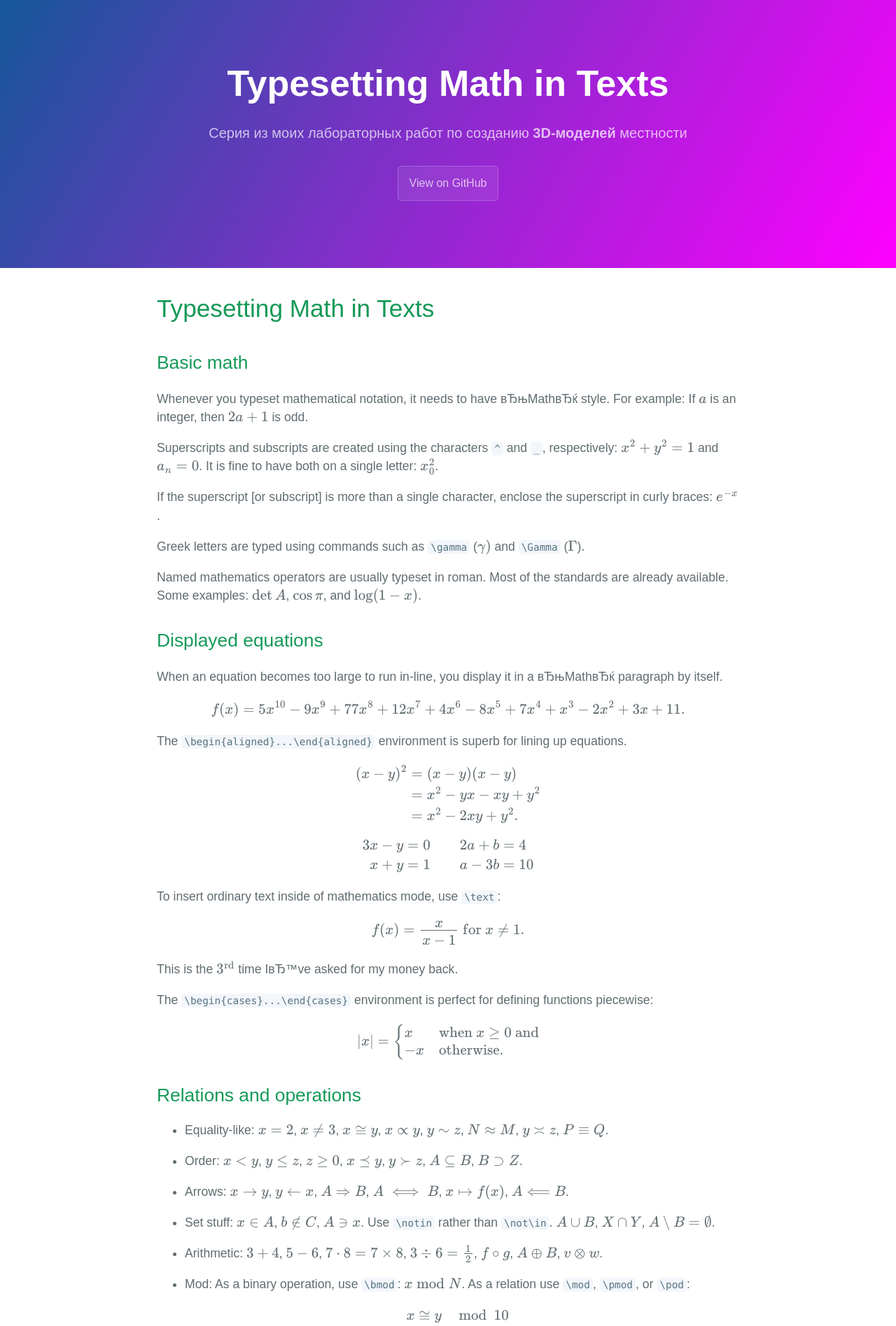
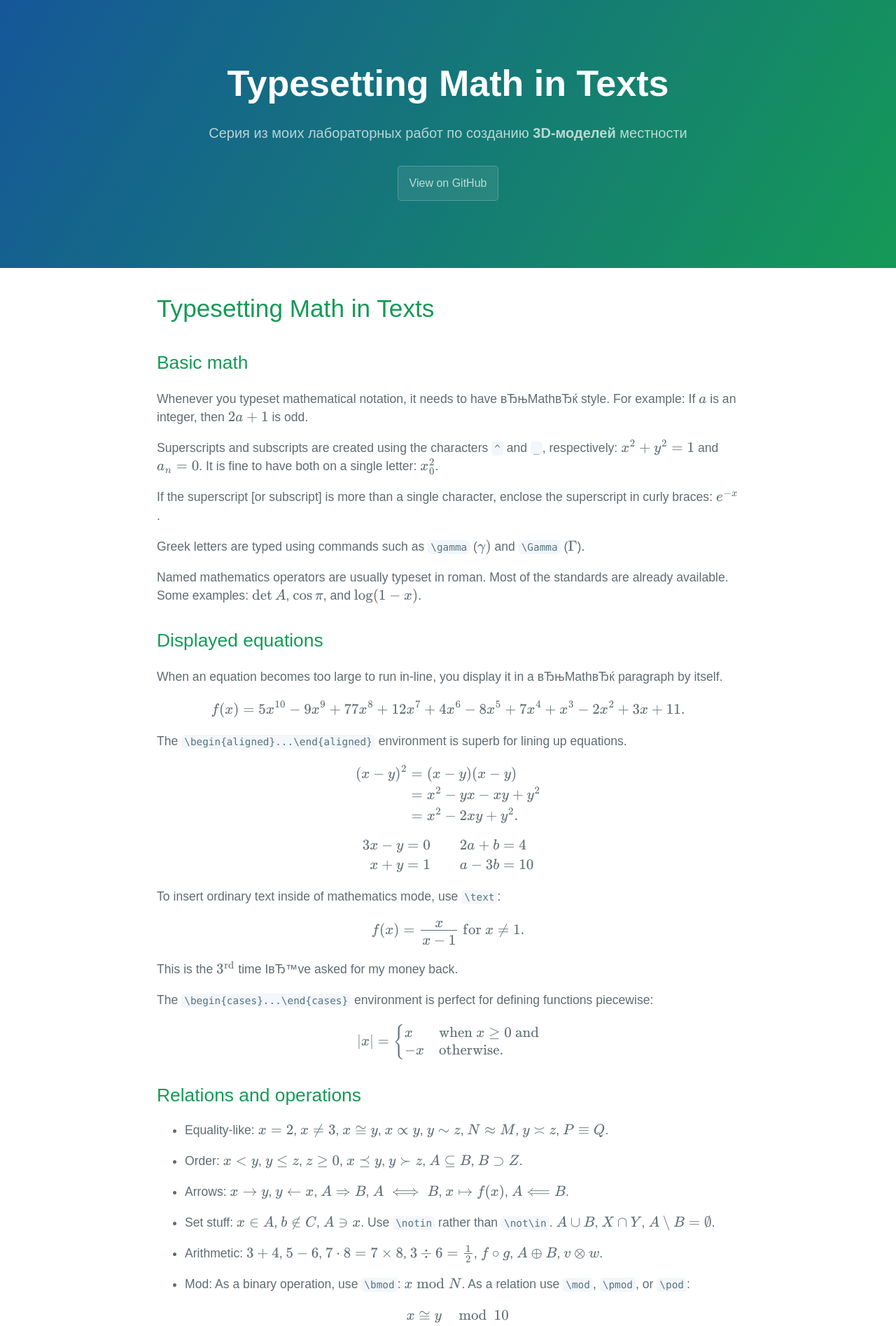
Before and after one commit to Alexander-Orlovsky/RUDN-QGIS-3D-TEST, a Jekyll site: the page built from README.md, in a window 1280 px wide. Shown: the top 1895 px of the page at 70% size. Built offline with Jekyll 4.4.1, drawn with Linux system fonts in a browser that asks for light colours; our own code applies the rules of GitHub Pages for plain Markdown files; formulas are drawn with MathJax 3; a script that is not in the unit is left out.

Commit message:
Update variables.scss

```diff
--- a/_sass/variables.scss
+++ b/_sass/variables.scss
@@ -4,7 +4,7 @@ $medium-breakpoint: 42em !default;
 
 // Headers
 $header-heading-color: #fff !default;
-$header-bg-color: #ff00ff !default;  // было #159957
+$header-bg-color: #159957 !default;  // именно эту переменную я менял на #ff00ff
 $header-bg-color-secondary: #155799 !default;
 
 // Text
```
